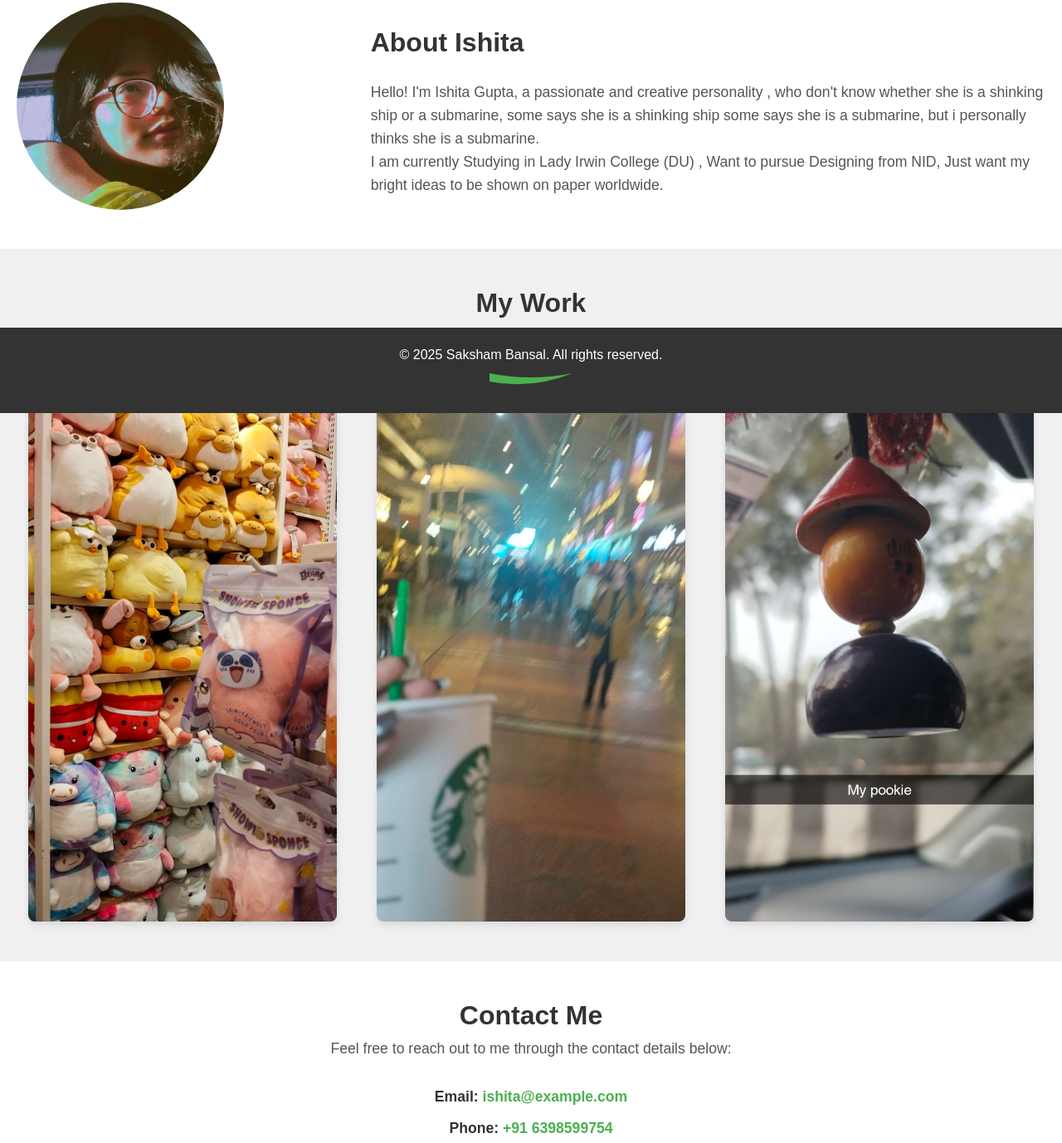
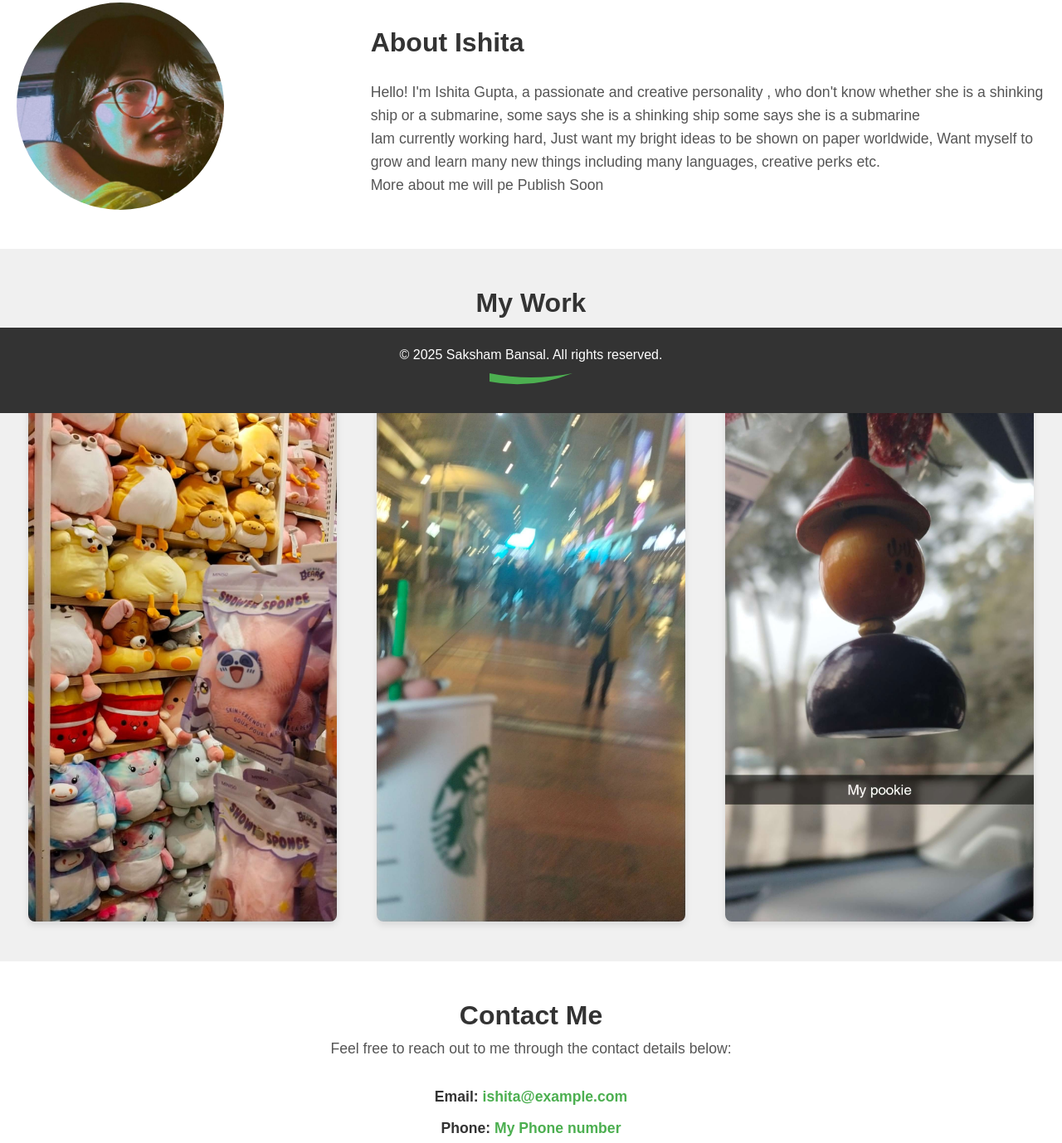
Before and after one commit to Sakshamb26/hh, a plain HTML site: page index.html in a window 1280 px wide. Shown: the part 302-1680 px from the top of the page at 83% size. Drawn offline with Linux system fonts and the light colour scheme.

Commit message:
Update index.html

```diff
--- a/index.html
+++ b/index.html
@@ -25,9 +25,9 @@
             <!-- Right side text -->
             <div class="about-text">
                 <h2>About Ishita</h2>
-                <p>Hello! I'm Ishita Gupta, a passionate and creative personality , who don't know whether she is a shinking ship or a submarine, some says she is a shinking ship some says she is a submarine, but i personally thinks she is a submarine.</p>
-                <p> I am currently Studying in Lady Irwin College (DU) , Want to pursue Designing from NID, Just want my bright ideas to be shown on paper worldwide.</p>
-
+                <p>Hello! I'm Ishita Gupta, a passionate and creative personality , who don't know whether she is a shinking ship or a submarine, some says she is a shinking ship some says she is a submarine</p>
+                <p> Iam currently working hard, Just want my bright ideas to be shown on paper worldwide, Want myself to grow and learn many new things including many languages, creative perks etc.</p>
+                <p>More about me will pe Publish Soon</p>
             </div>
         </div>
     </section>
@@ -58,7 +58,7 @@
         <p>Feel free to reach out to me through the contact details below:</p>
         <ul>
             <li><strong>Email:</strong> <a href="mailto:ishita@example.com">ishita@example.com</a></li>
-            <li><strong>Phone:</strong> <a href="tel:+91 6398599754">+91 6398599754</a></li>
+            <li><strong>Phone:</strong> <a href="tel:+91 9999999999">My Phone number</a></li>
             <li><strong>Instagram:</strong> <a href="https://www.instagram.com/ishitagupta4232/">My Instagram</a></li>
         </ul>
         <p>.</p>
```
